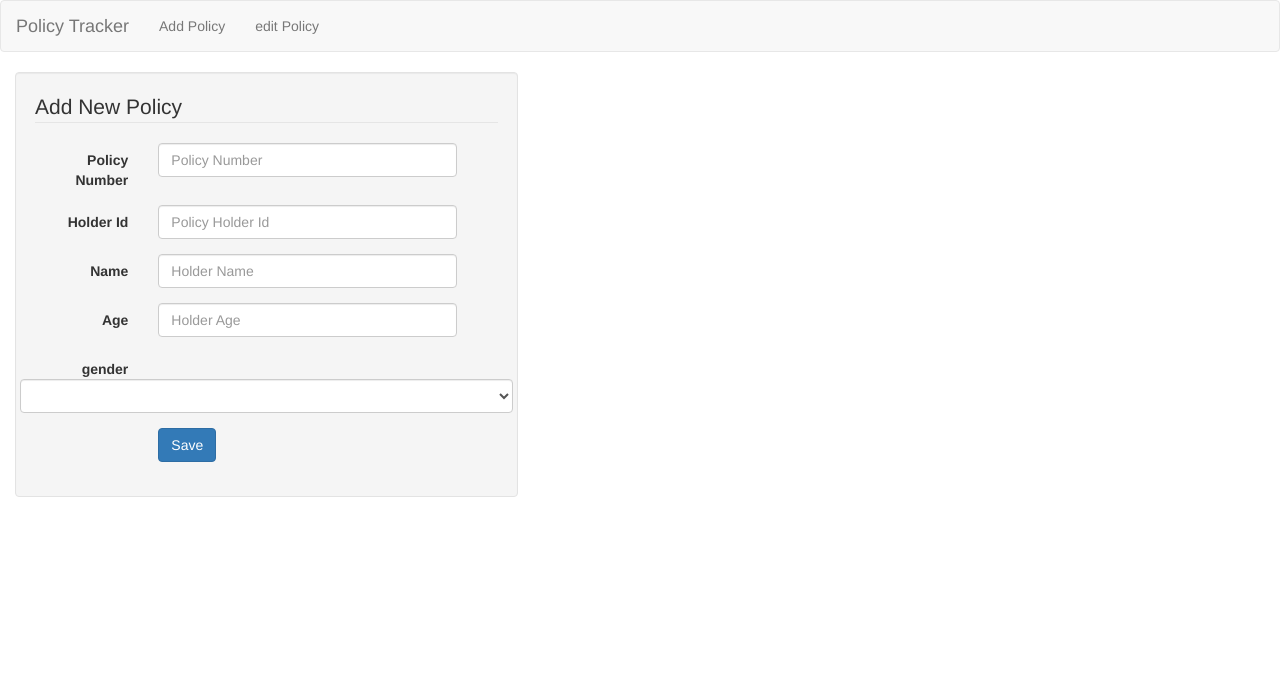
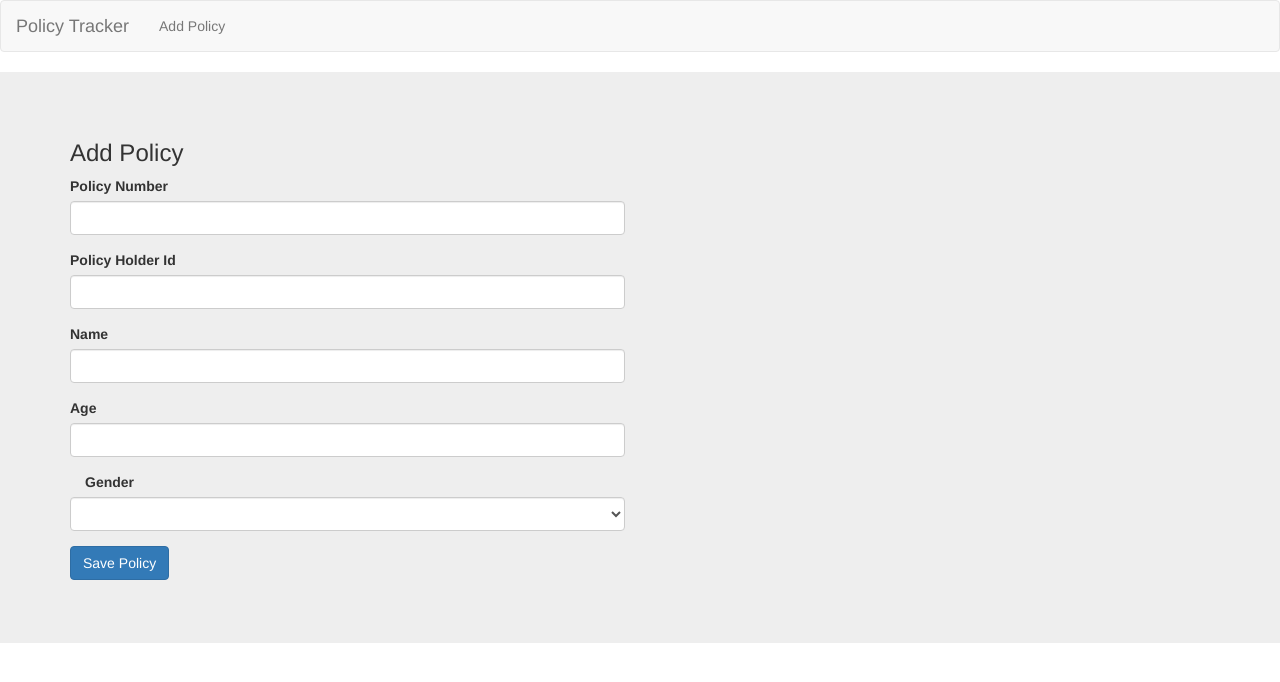
Before and after one commit to erikmorais/WTWPolicyAPI, an Angular app in the folder WebApplication1/ClientApp/: page /addpolicy in a window 1280 px wide. Shown: the top 682 px of the page. Built offline with nearby package versions, Linux system fonts and the light colour scheme.

Commit message:
add policy with validators

```diff
--- a/WebApplication1/ClientApp/src/app/add-policy/add-policy.component.html
+++ b/WebApplication1/ClientApp/src/app/add-policy/add-policy.component.html
@@ -1,48 +1,55 @@
-<div class="col-lg-5">
-  <div class="well bs-component">
-    <form #addPolicyForm="ngForm" (ngSubmit)="addPolicy(addPolicyForm.value)" class="form-horizontal">
-      <fieldset>
-        <legend>Add New Policy</legend>
+<!-- main app container -->
+<div class="jumbotron">
+  <div class="container">
+    <div class="row">
+      <div class="col-md-6 offset-md-3">
+        <h3>Add Policy</h3>
+        <form [formGroup]="apolicyForm" (ngSubmit)="onSubmit()">
           <div class="form-group">
-          <label for="inputPolicyNumber" class="col-lg-3 control-label">Policy Number</label>
-          <div class="col-lg-8">
-            <input type="text" class="form-control" id="policyNumber" placeholder="Policy Number" name="policyNumber" ngModel>
+            <label>Policy Number</label>
+            <input type="number" formControlName="policyNumber" class="form-control" [ngClass]="{ 'is-invalid': submitted && f.policyNumber.errors }" />
+            <div *ngIf="submitted && f.policyNumber.errors" class="invalid-feedback">
+              <div *ngIf="f.policyNumber.errors.required">PolicyNumber is required</div>
             </div>
           </div>
           <div class="form-group">
-          <label for="inputHolderId" class="col-lg-3 control-label">Holder Id</label>
-          <div class="col-lg-8">
-            <input type="text" class="form-control" id="policyHolder_id" placeholder="Policy Holder Id" name="policyHolder_id" ngModel>
+            <label>Policy Holder Id </label>
+            <input type="number" formControlName="policyHolder_id" class="form-control" [ngClass]="{ 'is-invalid': submitted && f.policyHolder_id.errors }" />
+            <div *ngIf="submitted && f.policyHolder_id.errors" class="invalid-feedback">
+              <div *ngIf="f.policyHolder_id.errors.required">Policy Holder id is required</div>
             </div>
           </div>
           <div class="form-group">
-          <label for="inputHolderName" class="col-lg-3 control-label">Name</label>
-          <div class="col-lg-8">
-            <input type="text" class="form-control" id="policyHolder_name" placeholder="Holder Name" name="policyHolder_name" ngModel>
+            <label>Name</label>
+            <input type="text" formControlName="policyHolder_name" class="form-control" [ngClass]="{ 'is-invalid': submitted && f.policyHolder_name.errors }" />
+            <div *ngIf="submitted && f.policyHolder_name.errors" class="invalid-feedback">
+              <div *ngIf="f.policyHolder_name.errors.required">Name is required</div>
+            </div>
+          </div>
+          <div class="form-group">
+            <label>Age</label>
+            <input type="number" formControlName="policyHolder_age" class="form-control" [ngClass]="{ 'is-invalid': submitted && f.policyHolder_age.errors }" />
+            <div *ngIf="submitted && f.policyHolder_age.errors" class="invalid-feedback">
+              <div *ngIf="f.policyHolder_age.errors.required">Age is required</div>
             </div>
           </div>
 
           <div class="form-group">
-          <label for="inputHolderAge" class="col-lg-3 control-label">Age</label>
-          <div class="col-lg-8">
-            <input type="text" class="form-control" id="policyHolder_age" placeholder="Holder Age" name="policyHolder_age" ngModel>
+            <label for="inputHolderGender" class="col-lg-3 control-label">Gender</label>
+            <select class="form-control" formControlName="policyHolder_gender" [ngClass]="{ 'is-invalid': submitted && f.policyHolder_gender.errors }">
+              <option value=0>Male</option>
+              <option value=1>Female</option>
+            </select>
+            <div *ngIf="submitted && f.policyHolder_gender.errors" class="invalid-feedback">
+              <div *ngIf="f.policyHolder_gender.errors.required">Gender is required</div>
             </div>
           </div>
 
           <div class="form-group">
-          <label for="inputHolderGender" class="col-lg-3 control-label">gender</label>
-          <select  #selCombo class="form-control" id="policyHolder_gender" name="policyHolder_gender" required  ngModel>
-            <option [ngValue] ="M" value=0>Male</option>
-            <option [ngValue] ="F" value=1>Female</option>
-          </select>
+            <button class="btn btn-primary" >Save Policy</button>
           </div>
-
-        <div class="form-group">
-          <div class="col-lg-8 col-lg-offset-3">
-            <button type="submit" class="btn btn-primary">Save</button>
-          </div>
-        </div>
-      </fieldset>
         </form>
       </div>
     </div>
+  </div>
+</div>
--- a/WebApplication1/ClientApp/src/app/add-policy/add-policy.component.ts
+++ b/WebApplication1/ClientApp/src/app/add-policy/add-policy.component.ts
@@ -1,54 +1,76 @@
 import { Component, OnInit } from '@angular/core';
-import { Policy } from "../models/policy";
+import { FormBuilder, FormGroup, Validators } from '@angular/forms';
+import { Policy } from '../models/policy';
+import { ActivatedRoute } from '@angular/router';
 import { DataService } from '../core/data.service';
-import { ActivatedRoute } from '@angular/router';
 import { LoggerService } from '../core/logger.service';
 import { PolicyTrackerError } from '../models/policyTrackerError';
 import { PolicyHolder } from '../models/policyHolder';
-import { NgForm } from '@angular/forms';
-import { ReactiveFormsModule} from '@angular/forms';
+
 
 @Component({
   selector: 'app-add-policy',
   templateUrl: './add-policy.component.html',
   styles: []
 })
+
 export class AddPolicyComponent implements OnInit {
+  apolicyForm: FormGroup;
+  submitted = false;
+  newPolicy: Policy;
 
-  genders: any;
-  newPolicy: Policy;
-  constructor(private route: ActivatedRoute,
+  constructor(private formBuilder: FormBuilder,
+    private route: ActivatedRoute,
     private dataService: DataService,
     private loggerService: LoggerService) { }
 
   ngOnInit() {
+    this.apolicyForm = this.formBuilder.group({
+      policyNumber: ['', Validators.required],
+      policyHolder_id: ['', Validators.required],
+      policyHolder_name: ['', Validators.required],
+      policyHolder_age: ['', Validators.required],
+      policyHolder_gender: ['', Validators.required]
+    });
+
     this.newPolicy = new Policy();
   }
+  // convenience getter for easy access to form fields
+  get f() { return this.apolicyForm.controls; }
 
-  formDto(formValues: NgForm): Policy {
+  onSubmit() {
+    this.submitted = true;
+
+    // stop here if form is invalid
+    if (this.apolicyForm.invalid) {
+      return;
+    }
+
     let policy: Policy = new Policy();
     policy.policyHolder = new PolicyHolder();
-    policy.policyNumber = Number(formValues['policyNumber']);
-    policy.policyHolder.name = formValues['policyHolder_name'];
-    policy.policyHolderId = Number(formValues['policyHolder_id']);
-    policy.policyHolder.id = Number(formValues['policyHolder_id']);
-    policy.policyHolder.age = Number(formValues['policyHolder_age']);
-    policy.policyHolder.gender = formValues['policyHolder_gender'];
-    return policy;
-  }
-  addPolicy(formValues: NgForm): void {
+    policy.policyNumber = Number(this.apolicyForm.controls['policyNumber'].value);
+    policy.policyHolder.name = this.apolicyForm.controls['policyHolder_name'].value;
+    policy.policyHolderId = Number(this.apolicyForm.controls['policyHolder_id'].value);
+    policy.policyHolder.id = Number(this.apolicyForm.controls['policyHolder_id'].value);
+    policy.policyHolder.age = Number(this.apolicyForm.controls['policyHolder_age'].value);
+    policy.policyHolder.gender = this.apolicyForm.controls['policyHolder_gender'].value;
 
-    let addPolicy: Policy = this.formDto(formValues);
-
-    this.dataService.addPolicy(addPolicy)
+    this.dataService.addPolicy(policy)
       .subscribe((data: Policy) => {
-       // this.notificationService.showSuccess("Policy number:" + data.policyNumber.toString(), "New Policy added");
+        // this.notificationService.showSuccess("Policy number:" + data.policyNumber.toString(), "New Policy added");
       },
         (err: PolicyTrackerError) => console.log(err.friendlyMessage),
         () => this.loggerService.log("update done")
-      );
-    console.log(addPolicy);
-  }
+    );
+
+    for (var name in this.apolicyForm.controls) {
+      this.apolicyForm.controls[name].setValue('');
+      this.apolicyForm.controls[name].setErrors(null);
+    }
+
+    console.log(policy);
 
 
+    //alert('SUCCESS!! :-)\n\n' + JSON.stringify(this.apolicyForm.value))
+  }
 }
--- a/WebApplication1/ClientApp/src/app/app-routing.module.ts
+++ b/WebApplication1/ClientApp/src/app/app-routing.module.ts
@@ -4,12 +4,12 @@ import { RouterModule, Routes } from '@angular/router';
 import { AddPolicyComponent } from "./add-policy/add-policy.component";
 import { DashboardComponent } from "./dashboard/dashboard.component";
 import { EditPolicyComponent } from "./edit-policy/edit-policy.component";
-import { EditComponent } from './edit-policy/edit.component';
+//import { EditComponent } from './edit-policy/edit.component';
 
 const routes: Routes = [
   { path: 'dashboard', component: DashboardComponent },
   { path: 'addpolicy', component: AddPolicyComponent },
-  { path: 'edit', component: EditComponent },
+ // { path: 'edit', component: EditComponent },
  // { path: 'edit/:policyNumber', component: EditComponent },
   { path: 'editpolicy/:policyNumber', component: EditPolicyComponent },
   { path: '', redirectTo: 'dashboard', pathMatch: 'full' }
--- a/WebApplication1/ClientApp/src/app/app.component.html
+++ b/WebApplication1/ClientApp/src/app/app.component.html
@@ -17,7 +17,6 @@
   <div [ngClass]="{ collapse: navbarCollapsed }" class="navbar-collapse" id="navbarNavDropdown">
     <ul class="nav navbar-nav">
       <li><a [routerLink]="['/addpolicy']">Add Policy<span class="sr-only">(current)</span></a></li>
-      <li><a [routerLink]="['/edit']">edit Policy<span class="sr-only">(current)</span></a></li>
     </ul>
   </div>
   </div>
--- a/WebApplication1/ClientApp/src/app/edit-policy/edit.component.ts
+++ b/WebApplication1/ClientApp/src/app/edit-policy/edit.component.ts
@@ -17,9 +17,12 @@ import { PolicyHolder } from '../models/policyHolder';
 export class EditComponent implements OnInit {
   apolicyForm: FormGroup;
   submitted = false;
+  newPolicy: Policy;
 
-
-  constructor(private formBuilder: FormBuilder) { }
+  constructor(private formBuilder: FormBuilder,
+    private route: ActivatedRoute,
+    private dataService: DataService,
+    private loggerService: LoggerService) { }
 
   ngOnInit() {
     this.apolicyForm = this.formBuilder.group({
@@ -30,6 +33,7 @@ export class EditComponent implements OnInit {
       policyHolder_gender:['', Validators.required]
     });
 
+    this.newPolicy = new Policy();
   }
   // convenience getter for easy access to form fields
   get f() { return this.apolicyForm.controls; }
@@ -42,6 +46,25 @@ export class EditComponent implements OnInit {
       return;
     }
 
-    alert('SUCCESS!! :-)\n\n' + JSON.stringify(this.apolicyForm.value))
+    let policy: Policy = new Policy();
+    policy.policyHolder = new PolicyHolder();
+    policy.policyNumber = Number(this.apolicyForm.controls['policyNumber'].value);
+    policy.policyHolder.name = this.apolicyForm.controls['policyHolder_name'].value;
+    policy.policyHolderId = Number(this.apolicyForm.controls['policyHolder_id'].value);
+    policy.policyHolder.id = Number(this.apolicyForm.controls['policyHolder_id'].value);
+    policy.policyHolder.age = Number(this.apolicyForm.controls['policyHolder_age'].value);
+    policy.policyHolder.gender = this.apolicyForm.controls['policyHolder_gender'].value;
+
+    this.dataService.addPolicy(policy)
+      .subscribe((data: Policy) => {
+        // this.notificationService.showSuccess("Policy number:" + data.policyNumber.toString(), "New Policy added");
+      },
+        (err: PolicyTrackerError) => console.log(err.friendlyMessage),
+        () => this.loggerService.log("update done")
+      );
+    console.log(policy);
+
+
+    //alert('SUCCESS!! :-)\n\n' + JSON.stringify(this.apolicyForm.value))
   }
 }
```
Lines whose indentation alone changed are shown as unchanged.
